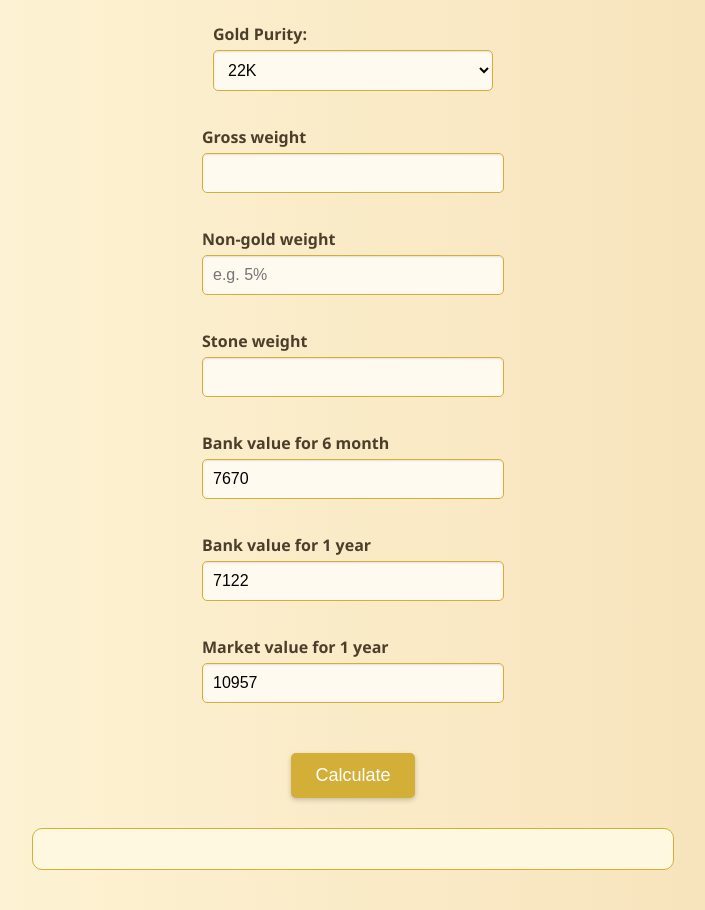
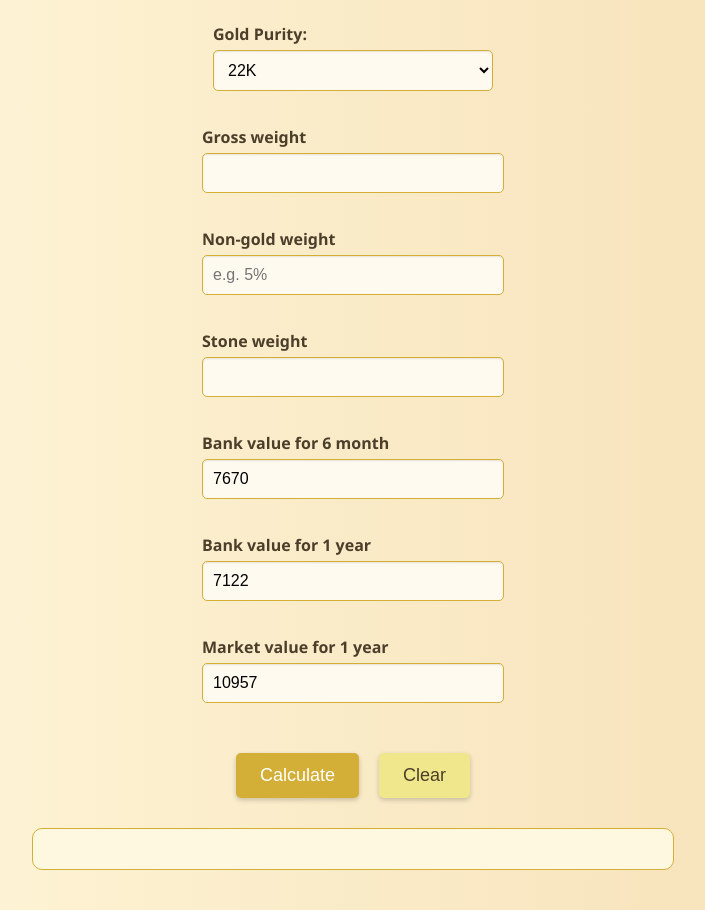
Before and after one commit to GunaranjanV/gold, a plain HTML site: page index.html in a window 1280 px wide. Shown: the part 144-1054 px from the top of the page, without its empty margins (287-992 px from the left). Drawn offline with Linux system fonts and the light colour scheme.

Commit message:
Update index.html

```diff
--- a/index.html
+++ b/index.html
@@ -46,7 +46,6 @@
       font-size: 18px;
       border-radius: 5px;
       cursor: pointer;
-      margin-top: 30px;
       box-shadow: 0 2px 5px rgba(0,0,0,0.2);
       transition: background-color 0.3s ease;
     }
@@ -70,6 +69,21 @@
 
     .form-group {
       margin-bottom: 20px;
+    }
+
+    .button-group {
+      display: flex;
+      gap: 20px;
+      margin-top: 30px;
+    }
+
+    .clear-button {
+      background-color: #f0e68c;
+      color: #4b3e2a;
+    }
+
+    .clear-button:hover {
+      background-color: #e6d26a;
     }
   </style>
 </head>
@@ -116,7 +130,10 @@
   <input type="text" id="market12" placeholder="Enter manually">
 </div>
 
-<button onclick="calculate()">Calculate</button>
+<div class="button-group">
+  <button onclick="calculate()">Calculate</button>
+  <button onclick="setDefaults()" class="clear-button">Clear</button>
+</div>
 
 <div id="answer"></div>
 
```
